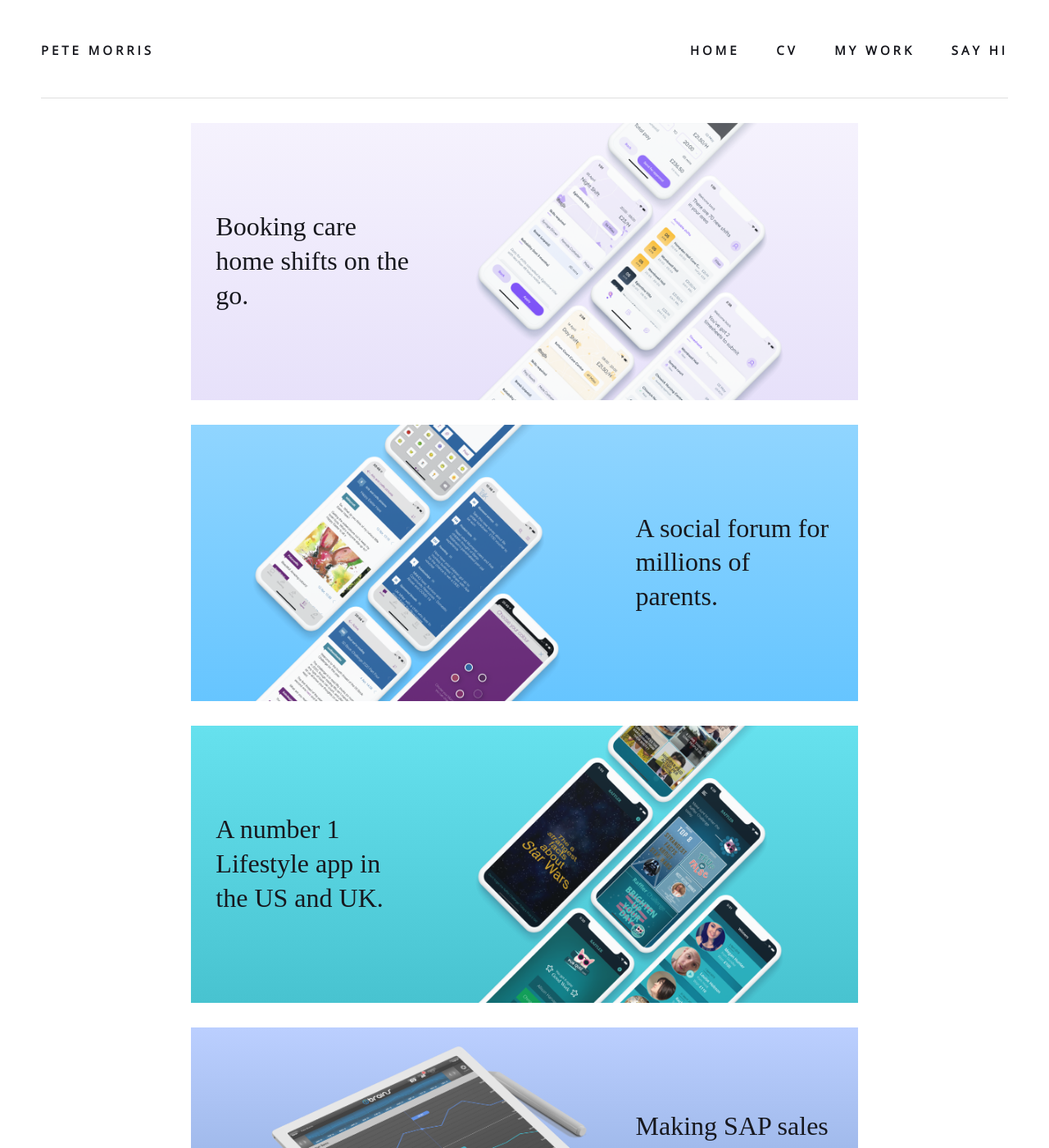
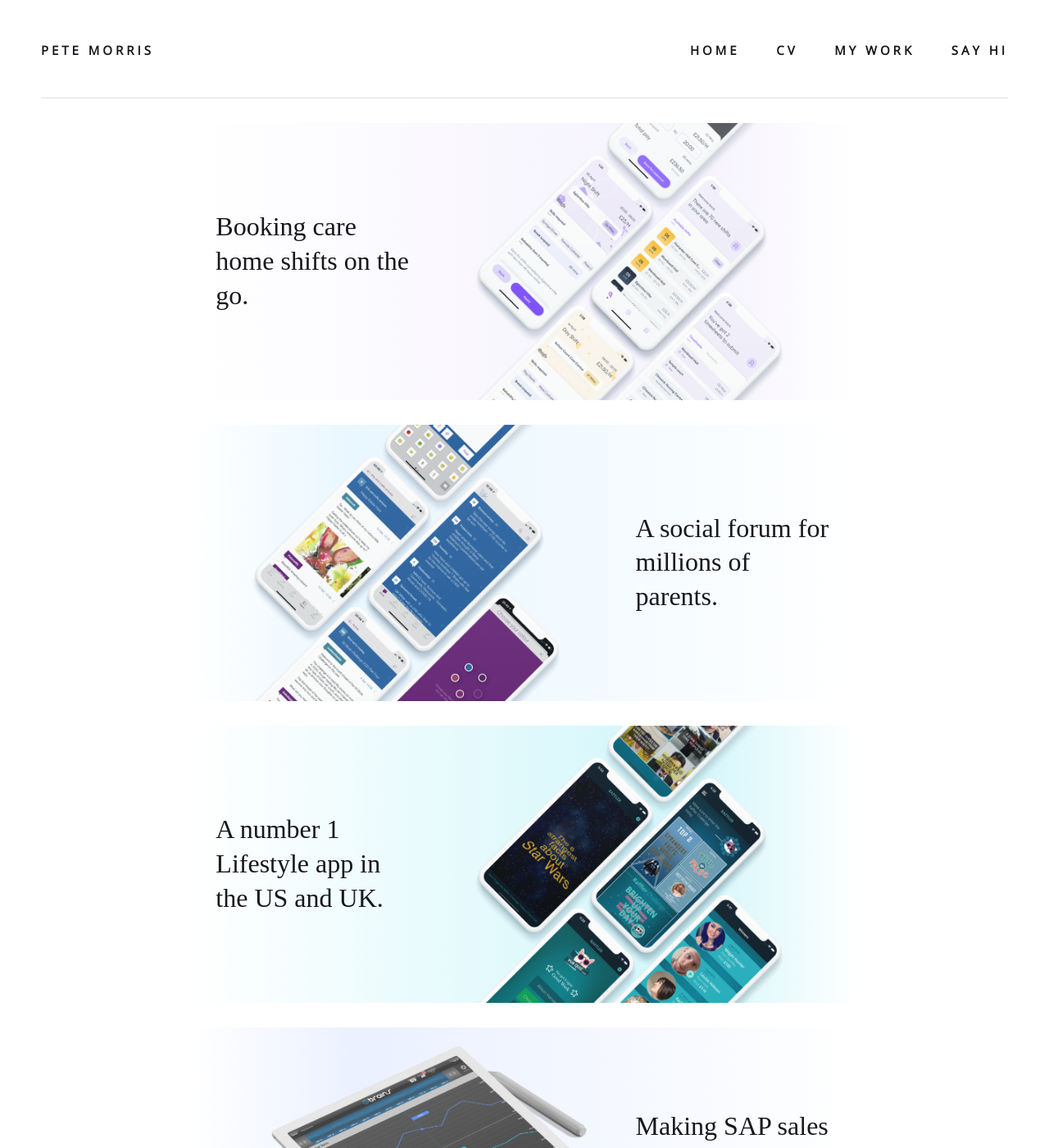
Before and after one commit to p-morris/p-morris.github.io, a Jekyll site: the page built from _pages/my-work.md, in a window 1280 px wide and 1400 px high. Shown: the whole window at 82% size. Built offline with Jekyll 4.4.1, drawn with Linux system fonts in a browser that asks for light colours; nearby versions of some CDN libraries; some web fonts are replaced.

Commit message:
added gradients on my work page

```diff
--- a/_includes/my-work.scss
+++ b/_includes/my-work.scss
@@ -25,27 +25,32 @@
 
 .florence {
     background: rgb(245,242,253);
-    background: linear-gradient( rgba(245,242,253,1) 0%, rgba(231,225,250,1) 100%);
+    // background: linear-gradient( 270deg, rgba(245,242,253,1) 0%, rgba(255,255,255,1) 100%);
+    background: linear-gradient(270deg, rgba(255,255,255,1) 0%, rgba(245,242,253,1) 25%, rgba(255,255,255,1) 100%);
 }
 
 .mumsnet {
     background: rgba(94,163,208,1);
-    background: linear-gradient( rgba(144,213,255,1) 0%, rgba(102,197,255,1) 100%);
+    // background: linear-gradient( 90deg, rgba(144,213,255,0.3) 0%, rgba(255,255,255,1) 100%);
+    background: linear-gradient(90deg, rgba(255,255,255,1) 0%, rgba(144,213,255,0.2) 25%, rgba(255,255,255,1) 100%);
 }
 
 .raffler {
     background: rgb(52,175,188);
-    background: linear-gradient( rgb(102,225,238) 0%, rgb(72,195,208) 100%);
+    //background: linear-gradient( 270deg, rgba(102,225,238, 0.3) 0%, rgb(255,255,255) 100%);
+    background: linear-gradient(270deg, rgba(255,255,255,1) 0%, rgba(102,225,238, 0.3) 25%, rgba(255,255,255,1) 100%);
 }
 
 .brains {
     background: rgba(97,127,178,1);
-    background: linear-gradient( rgba(187,207,255,1) 0%, rgba(137,167,218,1) 100%);
+    // background: linear-gradient( 90deg, rgba(187,207,255,0.5) 0%, rgba(255,255,255,1) 100%);
+    background: linear-gradient(90deg, rgba(255,255,255,1) 0%, rgba(187,207,255,0.3) 25%, rgba(255,255,255,1) 100%);
 }
 
 .checkin {
     background: rgb(245,242,253);
-    background: linear-gradient( rgba(245,242,253,1) 0%, rgba(231,225,250,1) 100%);
+    // background: linear-gradient( 270deg, rgba(245,242,253,1) 0%, rgba(255,255,255,1) 100%);
+    background: linear-gradient(270deg, rgba(255,255,255,1) 0%, rgba(245,242,253,1) 25%, rgba(255,255,255,1) 100%);
 }
 
 .page-head {
```
